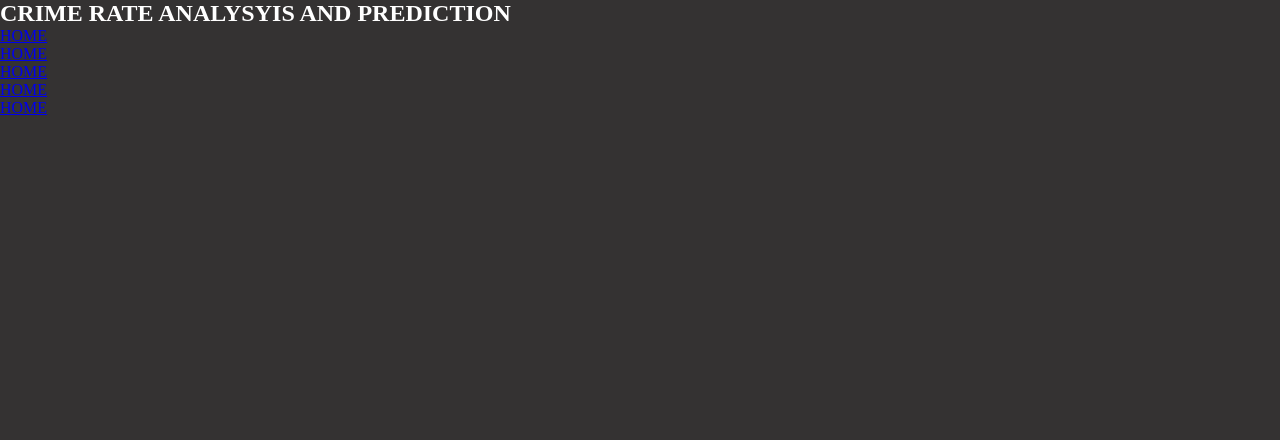
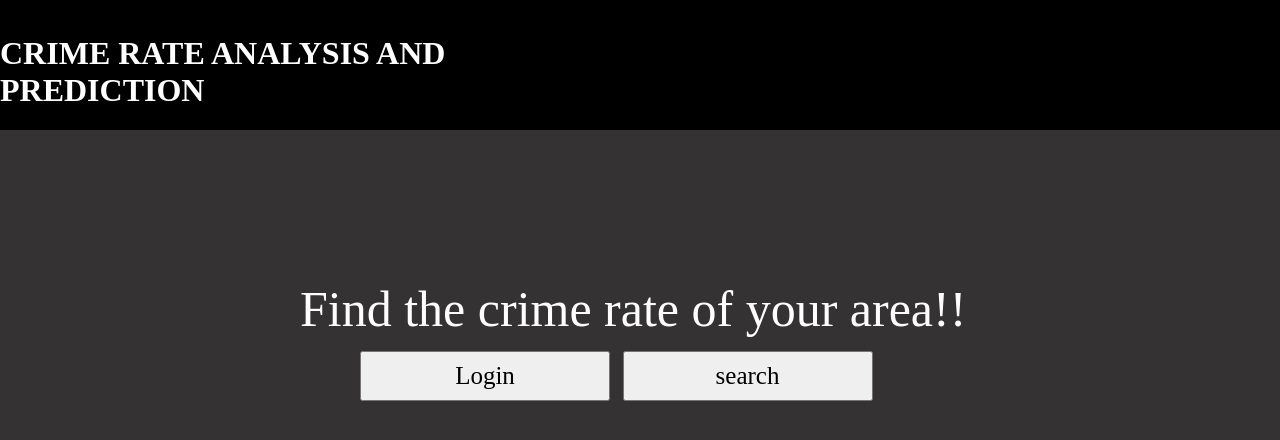
Before and after one commit to sruthic324/CrimeRate, a plain HTML site: page index.html in a window 1280 px wide. Drawn offline with Linux system fonts and the light colour scheme; a web font is replaced by a local one.

Commit message:
Update index.html

```diff
--- a/index.html
+++ b/index.html
@@ -1,29 +1,21 @@
 <!DOCTYPE html>
 <html lang="en">
 <head>
-    <!-- <meta charset="UTF-8">
-    <meta name="viewport" content="width=device-width, initial-scale=1.0"> -->
-    <title>Crime Rate</title>
-    <link rel="stylesheet" href="style.css">
+    <meta charset="UTF-8">
+    <meta name="viewport" content="width=device-width, initial-scale=1.0">
+    <title>crime rate analysis and prediction</title>
+    <link rel="stylesheet" href="./style.css"/>
 </head>
 <body>
-    <div class="main">
-        <div class="navbar">
-            <div class="icon">
-                <h2 class="logo">CRIME RATE ANALYSYIS AND PREDICTION</h2>
-            </div>
-
-            <div class="menu">
-                <ul>
-                    <li><a href="#">HOME</a></li>
-                    <li><a href="#">HOME</a></li>
-                    <li><a href="#">HOME</a></li>
-                    <li><a href="#">HOME</a></li>
-                    <li><a href="#">HOME</a></li>
-                </ul>
-
-            </div>
-        </div>
+    <div class="heading">
+        <h1>CRIME RATE ANALYSIS AND PREDICTION</h1>
+    </div>
+    <div class="entry-text" action="login.html" method="get">
+        <p>Find the crime rate of your area!!</p>
+        <form class="login-page">
+            <input id="login" type="submit" name="" value="Login">
+            <input id="search" type="submit" name="" value="search">
+        </form>
     </div>
 </body>
 </html>
```
